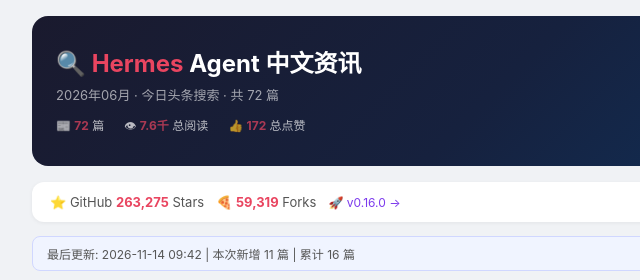
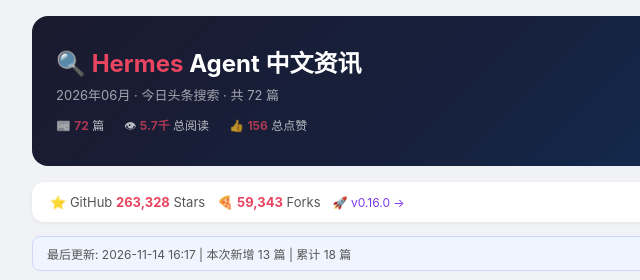
Before and after one commit to caesaryin2026/hermes-news, a plain HTML site: page hermes-news.html in a window 1280 px wide. Shown: the top 280 px of the page, 144-784 px from the left. Drawn offline with Linux system fonts and the light colour scheme.

Commit message:
🔄 News refresh 2026-11-14 16:17

```diff
--- a/hermes-news.html
+++ b/hermes-news.html
@@ -58,16 +58,16 @@ body{font-family:-apple-system,"PingFang SC","Microsoft YaHei",sans-serif;backgr
 <div class="hdr">
 <h1>&#128269; <span>Hermes</span> Agent 中文资讯</h1>
 <div class="sub">2026年06月 · 今日头条搜索 · 共 72 篇</div>
-<div class="s"><div>&#128240; <strong>72</strong> 篇</div><div>&#128065; <strong>7.6千</strong> 总阅读</div><div>&#128077; <strong>172</strong> 总点赞</div></div>
+<div class="s"><div>&#128240; <strong>72</strong> 篇</div><div>&#128065; <strong>5.7千</strong> 总阅读</div><div>&#128077; <strong>156</strong> 总点赞</div></div>
 </div>
 
 <div class="gh">
-<span class="g">&#11088; GitHub <strong>263,275</strong> Stars</span>
-<span class="g">&#127829; <strong>59,319</strong> Forks</span>
+<span class="g">&#11088; GitHub <strong>263,328</strong> Stars</span>
+<span class="g">&#127829; <strong>59,343</strong> Forks</span>
 <a href="https://github.com/NousResearch/hermes-agent/releases/tag/v2026.6.5" target="_blank">&#128640; v0.16.0 &rarr;</a>
 </div>
 
-<div class="refresh-info">最后更新: 2026-11-14 09:42 | 本次新增 11 篇 | 累计 16 篇</div>
+<div class="refresh-info">最后更新: 2026-11-14 16:17 | 本次新增 13 篇 | 累计 18 篇</div>
 
 <div class="tb">
 <span class="l">&#128204; 排序：</span>
```
Also changed, not shown: articles_cache.json (+1 -1 lines), index.html (+4 -4 lines).
